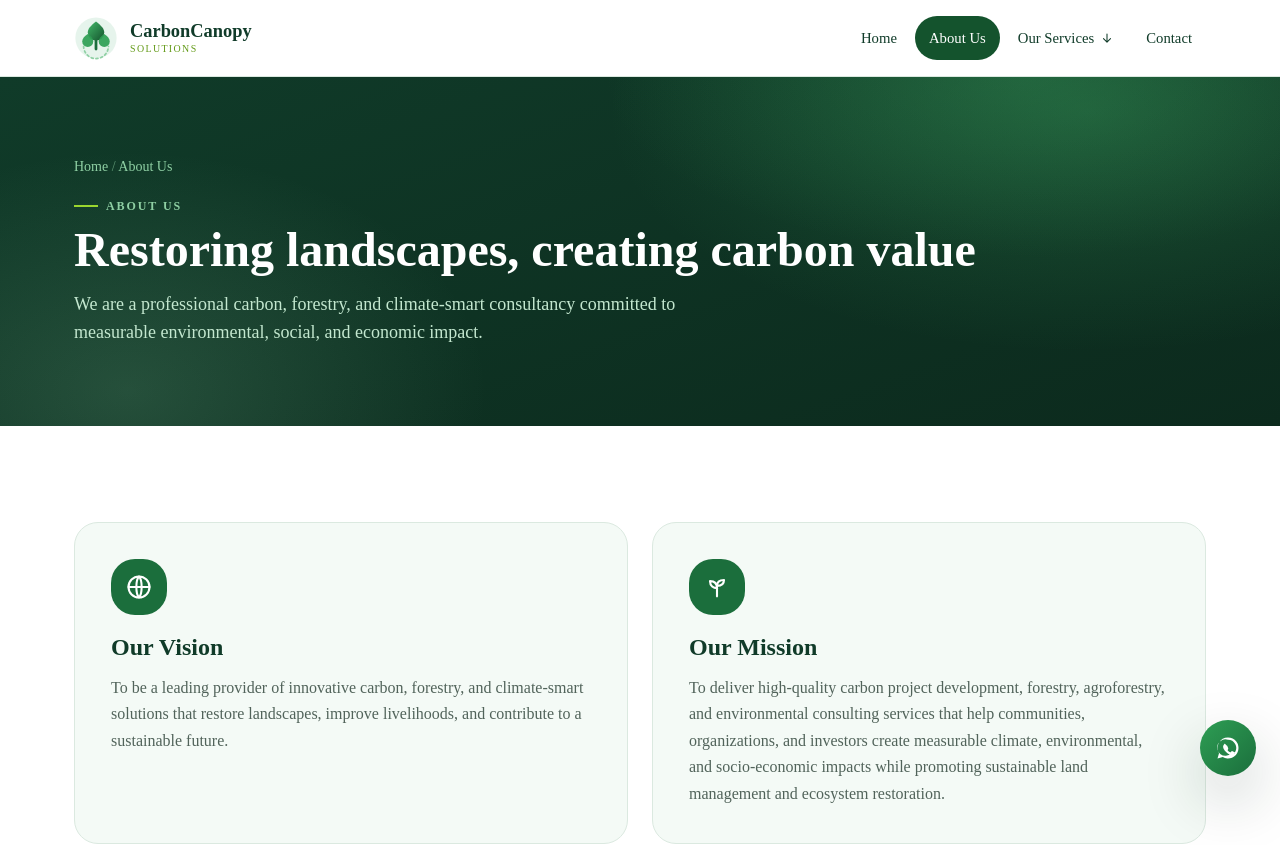
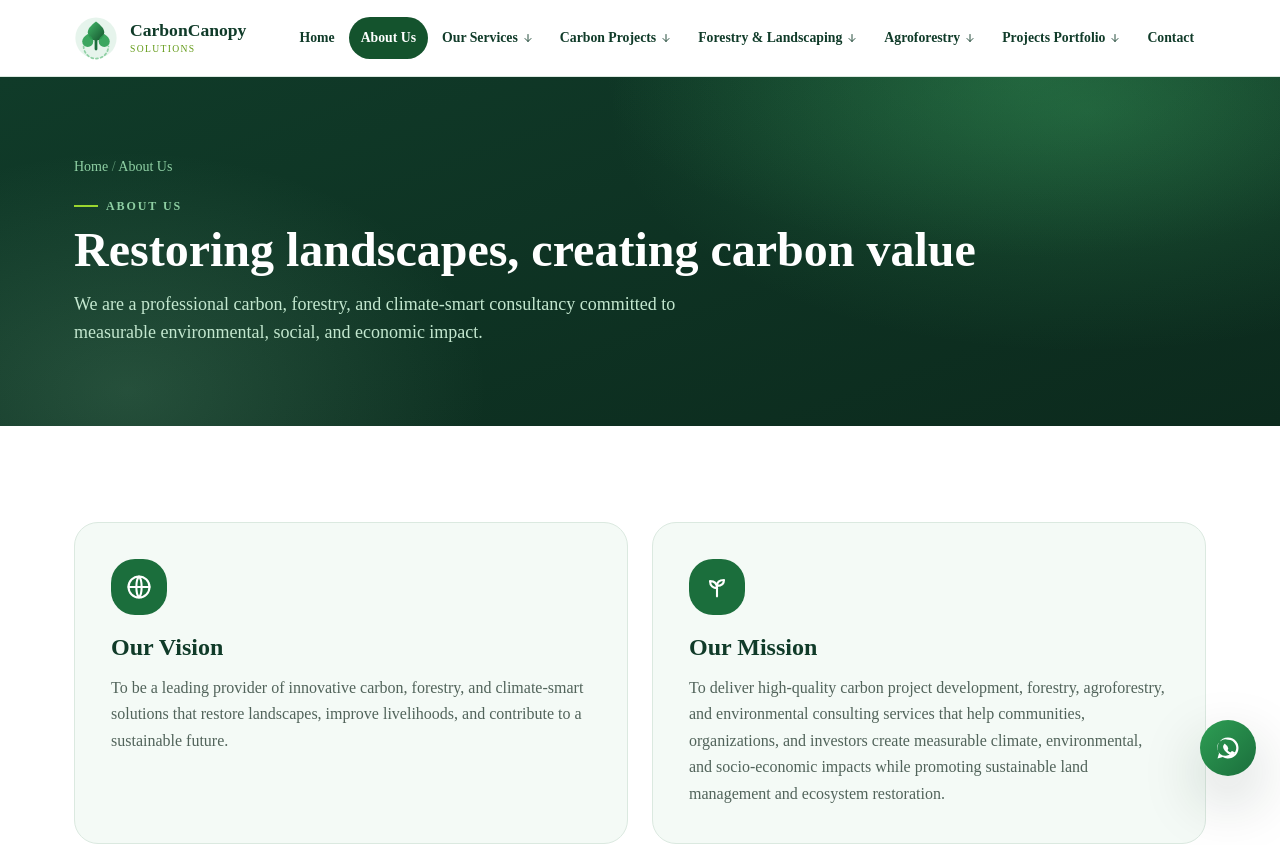
Before and after one commit to creda-cmd/carbon-canopy, a React (Vite) app in the folder client/: page /about in a window 1280 px wide. Shown: the top 845 px of the page. Built offline with nearby package versions, Linux system fonts and the light colour scheme.

Commit message:
Individual dropdown per nav section with in-page anchor links + scroll-to-hash

```diff
--- a/client/src/components/Navbar.jsx
+++ b/client/src/components/Navbar.jsx
@@ -4,10 +4,12 @@ import Logo from "./Logo";
 import Icon from "./Icon";
 import { navLinks } from "../data/site";
 
+const basePath = (s) => s.split("#")[0];
+
 export default function Navbar() {
   const [open, setOpen] = useState(false);
   const [scrolled, setScrolled] = useState(false);
-  const [menu, setMenu] = useState(null); // open dropdown label (desktop) / mobile
+  const [menu, setMenu] = useState(null); // open dropdown label
   const { pathname } = useLocation();
   const dropRef = useRef(null);
 
@@ -32,14 +34,23 @@ export default function Navbar() {
     return () => document.removeEventListener("mousedown", onClick);
   }, []);
 
-  const linkClass = ({ isActive }) =>
-    `block rounded-full px-3.5 py-2.5 font-head text-[0.92rem] font-medium transition-colors ${
-      isActive
-        ? "bg-forest-700 text-white"
-        : "text-forest-800 hover:bg-lime-100 hover:text-forest-700"
+  const closeAll = () => {
+    setMenu(null);
+    setOpen(false);
+  };
+
+  const topClass = (active) =>
+    `flex items-center gap-1 whitespace-nowrap rounded-full px-3 py-2.5 font-head text-[0.86rem] font-semibold transition-colors ${
+      active ? "bg-forest-700 text-white" : "text-forest-800 hover:bg-lime-100 hover:text-forest-700"
     }`;
 
-  const isGroupActive = (l) => l.children?.some((c) => pathname === c.to) || pathname === l.to;
+  const childClass = (active) =>
+    `block rounded-lg px-3.5 py-2.5 font-head text-[0.88rem] font-medium transition-colors ${
+      active ? "bg-forest-50 text-forest-700" : "text-forest-800 hover:bg-lime-100 hover:text-forest-700"
+    }`;
+
+  const isGroupActive = (l) =>
+    pathname === basePath(l.to) || l.children?.some((c) => pathname === basePath(c.to));
 
   return (
     <header
@@ -47,58 +58,48 @@ export default function Navbar() {
         scrolled ? "shadow-sm" : ""
       }`}
     >
-      <nav className="container-cc flex h-[76px] items-center justify-between">
-        <Link to="/" className="flex items-center gap-3">
+      <nav className="container-cc flex h-[76px] items-center justify-between gap-4">
+        <Link to="/" className="flex flex-none items-center gap-3">
           <Logo className="h-11 w-11 flex-none" />
-          <span className="font-head text-[1.15rem] font-bold leading-none text-forest-800">
+          <span className="font-head text-[1.1rem] font-bold leading-none text-forest-800">
             CarbonCanopy
-            <small className="mt-1 block font-body text-[0.62rem] font-medium uppercase tracking-[0.14em] text-lime-600">
+            <small className="mt-1 block font-body text-[0.6rem] font-medium uppercase tracking-[0.14em] text-lime-600">
               Solutions
             </small>
           </span>
         </Link>
 
         {/* Desktop links */}
-        <ul className="hidden items-center gap-1 lg:flex" ref={dropRef}>
+        <ul className="hidden flex-nowrap items-center gap-0.5 lg:flex" ref={dropRef}>
           {navLinks.map((l) =>
             l.children ? (
-              <li key={l.label} className="relative">
+              <li
+                key={l.label}
+                className="relative"
+                onMouseEnter={() => setMenu(l.label)}
+                onMouseLeave={() => setMenu((m) => (m === l.label ? null : m))}
+              >
                 <button
                   type="button"
                   onClick={() => setMenu((m) => (m === l.label ? null : l.label))}
-                  className={`flex items-center gap-1.5 rounded-full px-3.5 py-2.5 font-head text-[0.92rem] font-medium transition-colors ${
-                    isGroupActive(l)
-                      ? "bg-forest-700 text-white"
-                      : "text-forest-800 hover:bg-lime-100 hover:text-forest-700"
-                  }`}
+                  className={topClass(isGroupActive(l))}
                   aria-expanded={menu === l.label}
                 >
                   {l.label}
                   <Icon
                     name="arrow"
-                    className={`h-3.5 w-3.5 rotate-90 transition-transform ${
+                    className={`h-3 w-3 rotate-90 transition-transform ${
                       menu === l.label ? "-rotate-90" : ""
                     }`}
                   />
                 </button>
                 {menu === l.label && (
-                  <ul className="absolute left-0 top-[calc(100%+8px)] z-50 w-60 overflow-hidden rounded-xl border border-line bg-white p-1.5 shadow-lg">
+                  <ul className="absolute left-0 top-full z-50 w-64 overflow-hidden rounded-xl border border-line bg-white p-1.5 shadow-lg">
                     {l.children.map((c) => (
                       <li key={c.to}>
-                        <NavLink
-                          to={c.to}
-                          end
-                          onClick={() => setMenu(null)}
-                          className={({ isActive }) =>
-                            `block rounded-lg px-3.5 py-2.5 font-head text-[0.9rem] font-medium transition-colors ${
-                              isActive
-                                ? "bg-forest-50 text-forest-700"
-                                : "text-forest-800 hover:bg-lime-100 hover:text-forest-700"
-                            }`
-                          }
-                        >
+                        <Link to={c.to} onClick={closeAll} className={childClass(false)}>
                           {c.label}
-                        </NavLink>
+                        </Link>
                       </li>
                     ))}
                   </ul>
@@ -106,7 +107,7 @@ export default function Navbar() {
               </li>
             ) : (
               <li key={l.to}>
-                <NavLink to={l.to} className={linkClass} end={l.to === "/"}>
+                <NavLink to={l.to} end={l.to === "/"} className={({ isActive }) => topClass(isActive)}>
                   {l.label}
                 </NavLink>
               </li>
@@ -116,7 +117,7 @@ export default function Navbar() {
 
         {/* Mobile toggle */}
         <button
-          className="grid h-11 w-11 place-items-center rounded-[10px] lg:hidden"
+          className="grid h-11 w-11 flex-none place-items-center rounded-[10px] lg:hidden"
           aria-label="Toggle menu"
           aria-expanded={open}
           onClick={() => setOpen((o) => !o)}
@@ -152,7 +153,7 @@ export default function Navbar() {
                 <button
                   type="button"
                   onClick={() => setMenu((m) => (m === l.label ? null : l.label))}
-                  className="flex w-full items-center justify-between rounded-full px-3.5 py-2.5 font-head text-[0.92rem] font-medium text-forest-800 hover:bg-lime-100"
+                  className="flex w-full items-center justify-between rounded-full px-3.5 py-2.5 font-head text-[0.92rem] font-semibold text-forest-800 hover:bg-lime-100"
                 >
                   {l.label}
                   <Icon
@@ -166,9 +167,9 @@ export default function Navbar() {
                   <ul className="ml-3 space-y-1 border-l border-line pl-3 pt-1">
                     {l.children.map((c) => (
                       <li key={c.to}>
-                        <NavLink to={c.to} end className={linkClass} onClick={() => setOpen(false)}>
+                        <Link to={c.to} className={childClass(false)} onClick={closeAll}>
                           {c.label}
-                        </NavLink>
+                        </Link>
                       </li>
                     ))}
                   </ul>
@@ -176,7 +177,12 @@ export default function Navbar() {
               </li>
             ) : (
               <li key={l.to}>
-                <NavLink to={l.to} className={linkClass} end={l.to === "/"} onClick={() => setOpen(false)}>
+                <NavLink
+                  to={l.to}
+                  end={l.to === "/"}
+                  className={({ isActive }) => topClass(isActive)}
+                  onClick={closeAll}
+                >
                   {l.label}
                 </NavLink>
               </li>
--- a/client/src/components/ScrollToTop.jsx
+++ b/client/src/components/ScrollToTop.jsx
@@ -1,11 +1,26 @@
 import { useEffect } from "react";
 import { useLocation } from "react-router-dom";
 
-// Scrolls to top on route change.
+// Scrolls to top on route change, or to the #anchor when a hash is present.
 export default function ScrollToTop() {
-  const { pathname } = useLocation();
+  const { pathname, hash } = useLocation();
+
   useEffect(() => {
-    window.scrollTo({ top: 0, behavior: "instant" in window ? "instant" : "auto" });
-  }, [pathname]);
+    if (hash) {
+      const id = decodeURIComponent(hash.slice(1));
+      // Wait a tick so the target section is mounted.
+      const t = setTimeout(() => {
+        const el = document.getElementById(id);
+        if (el) {
+          el.scrollIntoView({ behavior: "smooth", block: "start" });
+          return;
+        }
+        window.scrollTo({ top: 0 });
+      }, 60);
+      return () => clearTimeout(t);
+    }
+    window.scrollTo({ top: 0 });
+  }, [pathname, hash]);
+
   return null;
 }
--- a/client/src/data/site.js
+++ b/client/src/data/site.js
@@ -766,11 +766,47 @@ export const navLinks = [
     to: "/services",
     label: "Our Services",
     children: [
-      { to: "/services", label: "All Services" },
-      { to: "/carbon-projects", label: "Carbon Projects" },
-      { to: "/forestry-landscaping", label: "Forestry & Landscaping" },
-      { to: "/agroforestry", label: "Agroforestry" },
-      { to: "/portfolio", label: "Projects Portfolio" },
+      { to: "/services", label: "Services Overview" },
+      { to: "/services#categories", label: "Service Areas" },
+      { to: "/services#approach", label: "Our Approach" },
+    ],
+  },
+  {
+    to: "/carbon-projects",
+    label: "Carbon Projects",
+    children: [
+      { to: "/carbon-projects", label: "Overview" },
+      { to: "/carbon-projects#services", label: "Carbon Services" },
+      { to: "/carbon-projects#standards", label: "Standards & Methodologies" },
+      { to: "/carbon-projects#approach", label: "Project Lifecycle" },
+    ],
+  },
+  {
+    to: "/forestry-landscaping",
+    label: "Forestry & Landscaping",
+    children: [
+      { to: "/forestry-landscaping", label: "Overview" },
+      { to: "/forestry-landscaping#focus", label: "Key Focus Areas" },
+      { to: "/forestry-landscaping#services", label: "Forestry Services" },
+    ],
+  },
+  {
+    to: "/agroforestry",
+    label: "Agroforestry",
+    children: [
+      { to: "/agroforestry", label: "Overview" },
+      { to: "/agroforestry#services", label: "Agroforestry Services" },
+      { to: "/agroforestry#species", label: "Species We Supply" },
+    ],
+  },
+  {
+    to: "/portfolio",
+    label: "Projects Portfolio",
+    children: [
+      { to: "/portfolio", label: "Overview" },
+      { to: "/portfolio#showcase", label: "Representative Work" },
+      { to: "/portfolio#services", label: "Portfolio Services" },
+      { to: "/portfolio#sectors", label: "Sectors Served" },
     ],
   },
   { to: "/contact", label: "Contact" },
--- a/client/src/index.css
+++ b/client/src/index.css
@@ -12,6 +12,10 @@
   }
   h1, h2, h3, h4 {
     @apply font-head text-forest-800 font-bold leading-tight;
+  }
+  /* Offset anchored sections so they clear the sticky header. */
+  [id] {
+    scroll-margin-top: 92px;
   }
   ::selection {
     @apply bg-forest-200 text-forest-900;
--- a/client/src/pages/Agroforestry.jsx
+++ b/client/src/pages/Agroforestry.jsx
@@ -44,7 +44,7 @@ export default function Agroforestry() {
         management, and farmer capacity building for resilient, productive farms.
       </PageHero>
 
-      <section className="section">
+      <section id="services" className="section">
         <div className="container-cc">
           <SectionHeading eyebrow="Agroforestry Services" title="Our agroforestry & agricultural services">
             Integrated services that boost productivity, build resilience, and restore soils and trees.
@@ -58,7 +58,7 @@ export default function Agroforestry() {
       </section>
 
       {/* Species */}
-      <section className="section bg-mist">
+      <section id="species" className="section bg-mist">
         <div className="container-cc">
           <SectionHeading eyebrow="Planting Material" title="Species we propagate & supply">
             Quality fruit and multipurpose agroforestry tree species suited to local conditions.
--- a/client/src/pages/CarbonProjects.jsx
+++ b/client/src/pages/CarbonProjects.jsx
@@ -24,7 +24,7 @@ export default function CarbonProjects() {
         we develop credible, verifiable carbon projects across leading standards.
       </PageHero>
 
-      <section className="section">
+      <section id="services" className="section">
         <div className="container-cc">
           <SectionHeading eyebrow="Carbon Services" title="Our full carbon project capability">
             Comprehensive support across every stage of the carbon project lifecycle.
@@ -38,7 +38,7 @@ export default function CarbonProjects() {
       </section>
 
       {/* Standards */}
-      <section className="section forest-gradient text-forest-100">
+      <section id="standards" className="section forest-gradient text-forest-100">
         <div className="container-cc">
           <SectionHeading eyebrow="Standards Expertise" title="Carbon standards & methodologies" light>
             We develop and support projects across the world's leading carbon standards and frameworks.
@@ -58,7 +58,7 @@ export default function CarbonProjects() {
       </section>
 
       {/* Approach */}
-      <section className="section bg-mist">
+      <section id="approach" className="section bg-mist">
         <div className="container-cc">
           <SectionHeading eyebrow="Project Lifecycle" title="Assess → Verify → Scale">
             A disciplined methodology that turns land and community potential into verified carbon value.
--- a/client/src/pages/Forestry.jsx
+++ b/client/src/pages/Forestry.jsx
@@ -25,7 +25,7 @@ export default function Forestry() {
       </PageHero>
 
       {/* Intro split */}
-      <section className="section">
+      <section id="focus" className="section">
         <div className="container-cc grid items-center gap-12 lg:grid-cols-2">
           <Reveal>
             <img src="/img/scene-forest.svg" alt="Forest landscape" className="w-full rounded-xl shadow-md" />
@@ -51,7 +51,7 @@ export default function Forestry() {
       </section>
 
       {/* Service groups */}
-      <section className="section bg-mist">
+      <section id="services" className="section bg-mist">
         <div className="container-cc">
           <SectionHeading eyebrow="Forestry Services" title="Our forestry, nursery & landscaping services">
             A complete offering across the supply, restoration, landscaping, and conservation spectrum.
--- a/client/src/pages/Portfolio.jsx
+++ b/client/src/pages/Portfolio.jsx
@@ -25,7 +25,7 @@ export default function Portfolio() {
       </PageHero>
 
       {/* Showcase */}
-      <section className="section">
+      <section id="showcase" className="section">
         <div className="container-cc">
           <SectionHeading eyebrow="Representative Work" title="The kinds of projects we deliver">
             Illustrative examples of project types across our service areas.
@@ -58,7 +58,7 @@ export default function Portfolio() {
       </section>
 
       {/* Portfolio services */}
-      <section className="section bg-mist">
+      <section id="services" className="section bg-mist">
         <div className="container-cc">
           <SectionHeading eyebrow="Portfolio Services" title="Full project lifecycle support">
             Comprehensive capabilities from concept to completion and learning.
@@ -72,7 +72,7 @@ export default function Portfolio() {
       </section>
 
       {/* Sectors */}
-      <section className="section forest-gradient text-forest-100">
+      <section id="sectors" className="section forest-gradient text-forest-100">
         <div className="container-cc">
           <SectionHeading eyebrow="Sectors Served" title="Where we create impact" light>
             We work across the full spectrum of climate, environment, and community development.
--- a/client/src/pages/Services.jsx
+++ b/client/src/pages/Services.jsx
@@ -20,7 +20,7 @@ export default function Services() {
         environmental projects.
       </PageHero>
 
-      <section className="section">
+      <section id="categories" className="section">
         <div className="container-cc">
           <div className="grid gap-7 lg:grid-cols-2">
             {serviceCategories.map((c, i) => (
@@ -50,7 +50,7 @@ export default function Services() {
         </div>
       </section>
 
-      <section className="section bg-mist">
+      <section id="approach" className="section bg-mist">
         <div className="container-cc">
           <SectionHeading eyebrow="How We Work" title="Our delivery approach">
             A transparent, results-driven lifecycle applied to every project.
```
